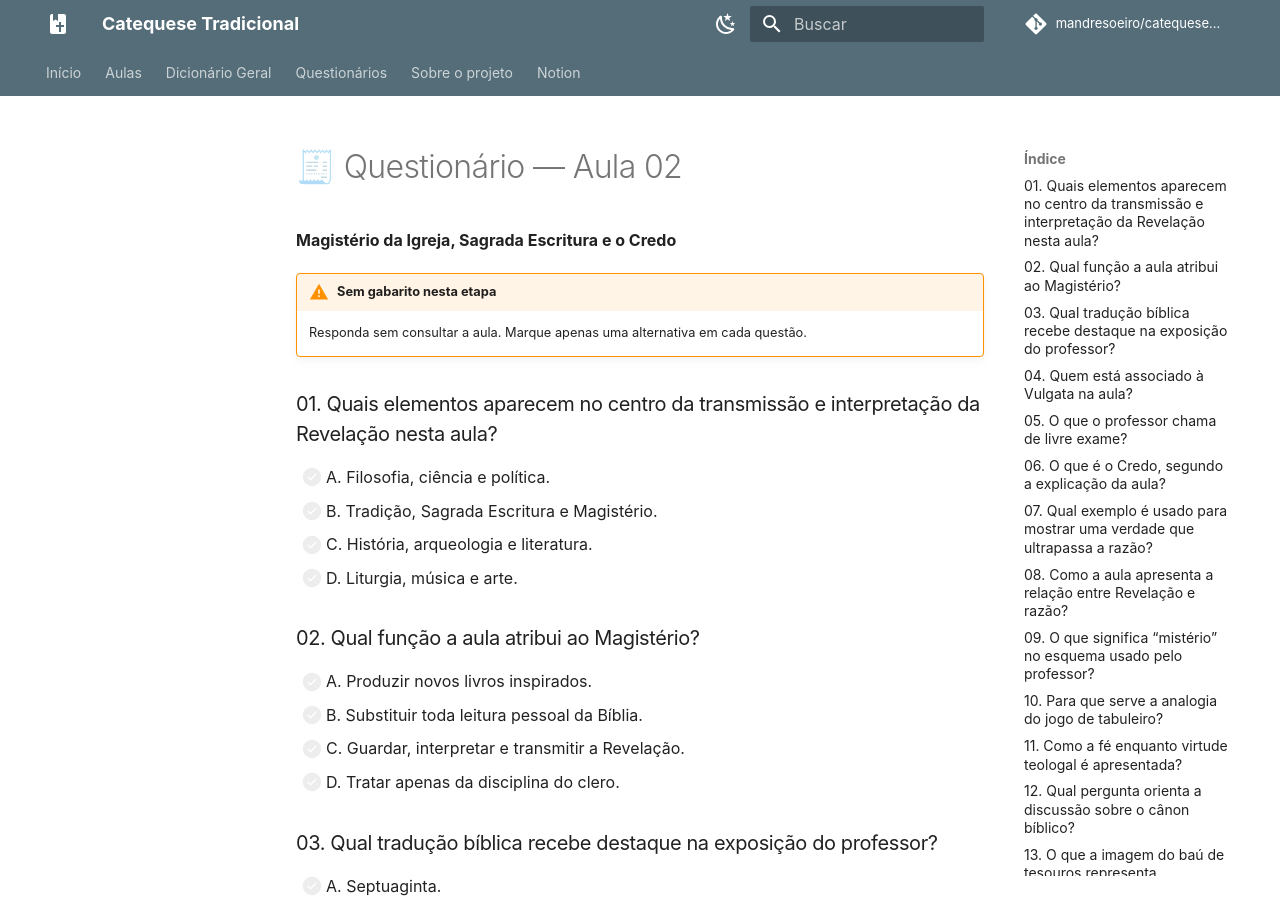
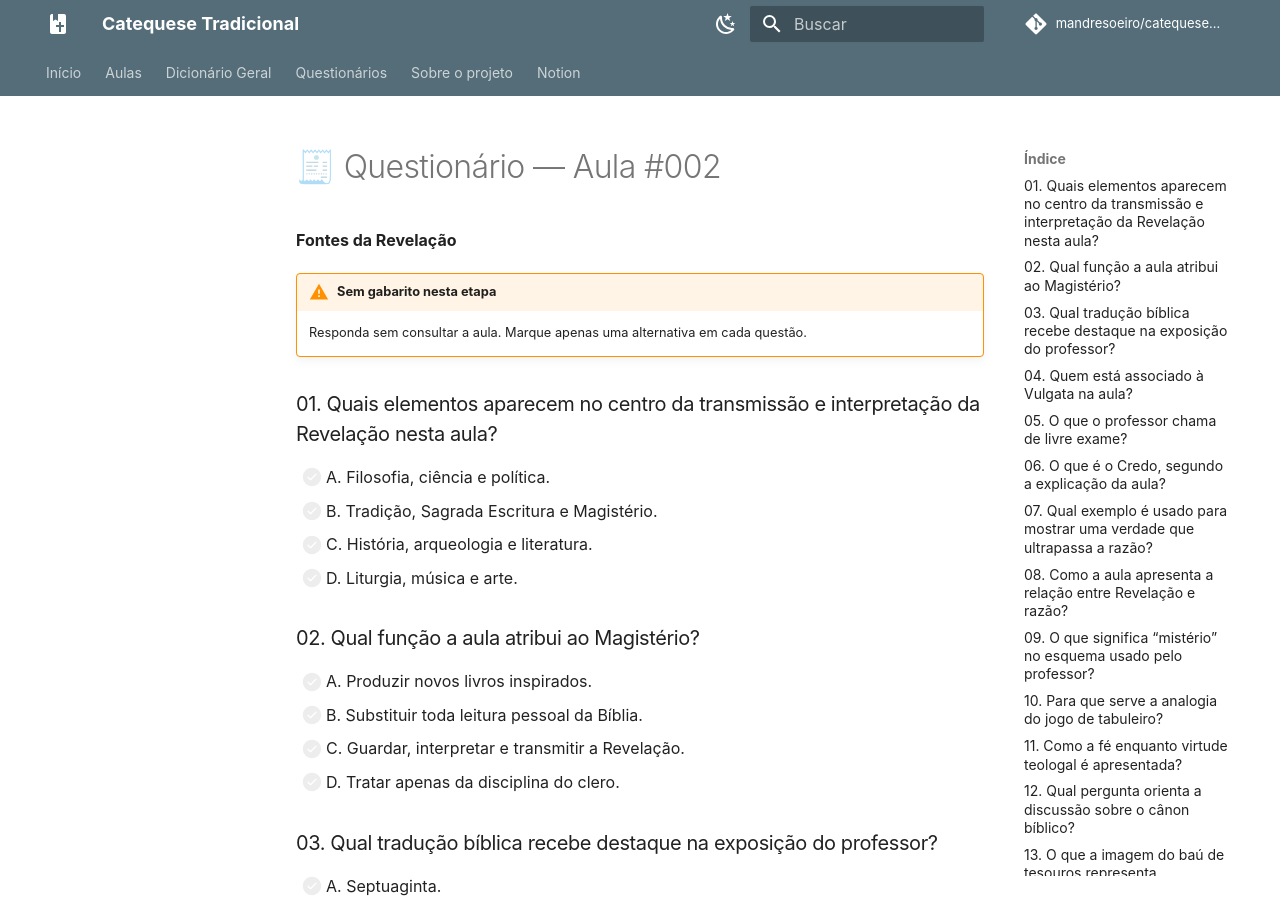
Before and after one commit to mandresoeiro/catequese-tradicional, an MkDocs documentation site: the page built from docs/questionarios/aula-02.md, in a window 1280 px wide and 900 px high. Built offline with MkDocs 1.6.1 and Material for MkDocs 9.7.7, drawn with Linux system fonts in a browser that asks for light colours; comment, search, counter and statistics services are not loaded; some of the changed text lies outside the part shown.

Commit message:
fix: corrige numeração oficial do questionário 2

```diff
--- a/docs/questionarios/aula-02.md
+++ b/docs/questionarios/aula-02.md
@@ -1,6 +1,6 @@
-# 🧾 Questionário — Aula 02
+# 🧾 Questionário — Aula #002
 
-**Magistério da Igreja, Sagrada Escritura e o Credo**
+**Fontes da Revelação**
 
 !!! warning "Sem gabarito nesta etapa"
     Responda sem consultar a aula. Marque apenas uma alternativa em cada questão.
@@ -112,7 +112,7 @@
 
 ## ✅ Controle de revisão
 
-- [ ] Respondi às 15 questões sem consultar a Aula 02.
+- [ ] Respondi às 15 questões sem consultar a Aula #002.
 - [ ] Marquei apenas uma alternativa por questão.
 - [ ] Consigo explicar Magistério, Credo e Mistério com minhas próprias palavras.
 - [ ] Depois da correção, vou revisar apenas os pontos em que tive dúvida.
```
